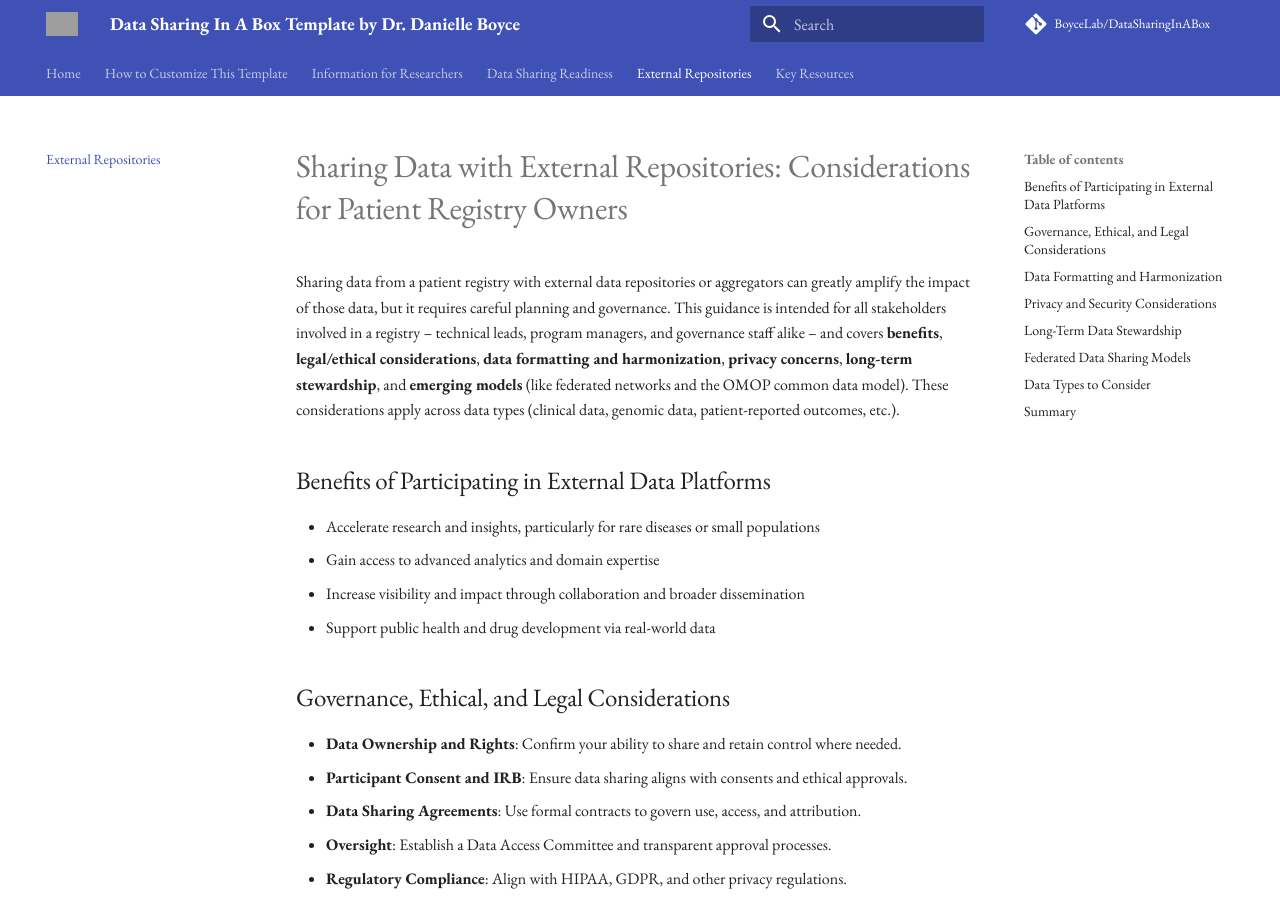
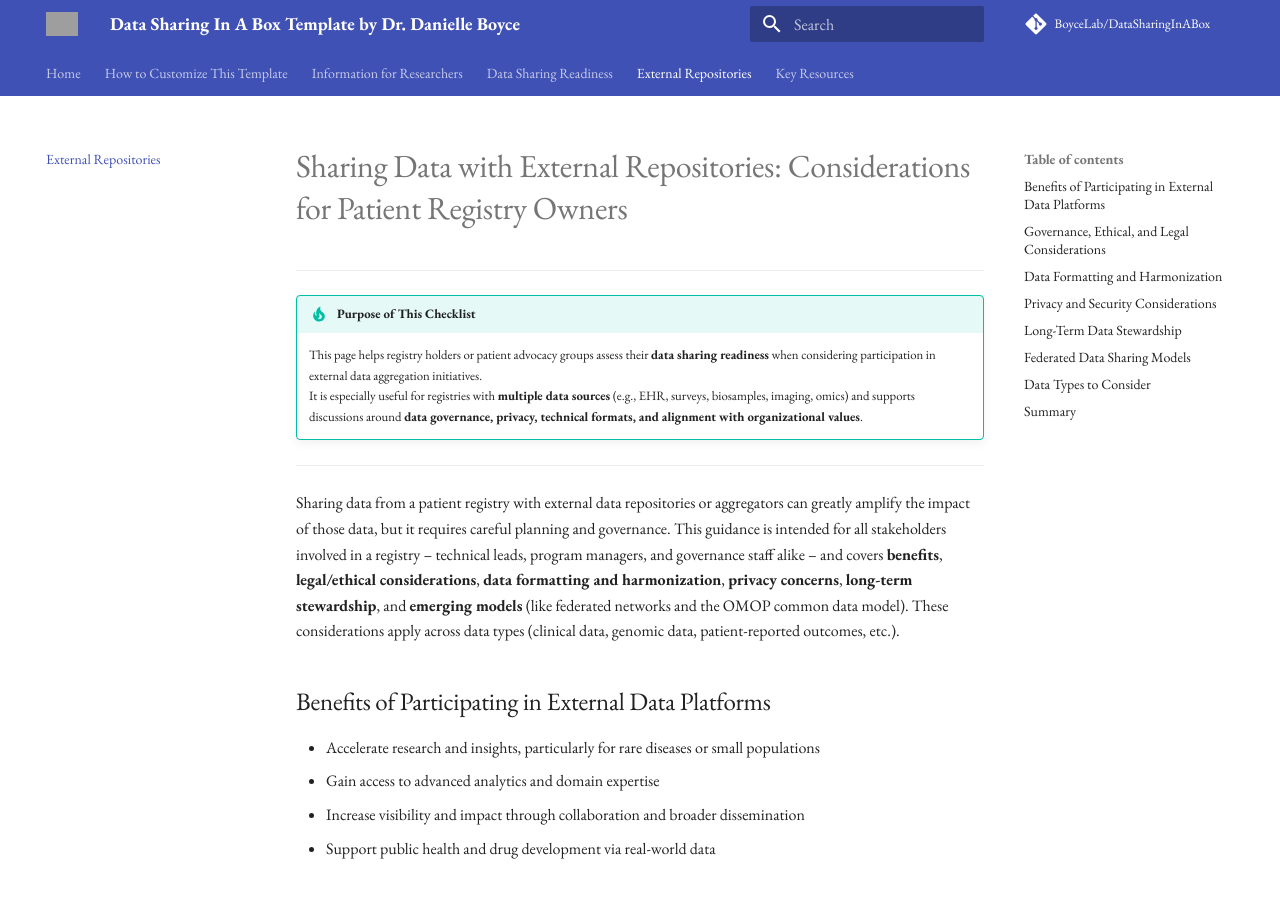
Before and after one commit to BoyceLab/DataSharingInABox, an MkDocs documentation site: the page built from docs/external-repository.md, in a window 1280 px wide and 900 px high. Built offline with MkDocs 1.6.1 and Material for MkDocs 9.7.7, drawn with Linux system fonts in a browser that asks for light colours; comment, search, counter and statistics services are not loaded; grey boxes are pictures that could not be loaded.

Commit message:
Update external-repository.md

```diff
--- a/docs/external-repository.md
+++ b/docs/external-repository.md
@@ -1,4 +1,10 @@
 # Sharing Data with External Repositories: Considerations for Patient Registry Owners
+
+---
+!!! tip "Purpose of This Checklist"
+    This page helps registry holders or patient advocacy groups assess their **data sharing readiness** when considering participation in external data aggregation initiatives.
+    It is especially useful for registries with **multiple data sources** (e.g., EHR, surveys, biosamples, imaging, omics) and supports discussions around **data governance, privacy, technical formats, and alignment with organizational values**.
+---
 
 Sharing data from a patient registry with external data repositories or aggregators can greatly amplify the impact of those data, but it requires careful planning and governance. This guidance is intended for all stakeholders involved in a registry – technical leads, program managers, and governance staff alike – and covers **benefits**, **legal/ethical considerations**, **data formatting and harmonization**, **privacy concerns**, **long-term stewardship**, and **emerging models** (like federated networks and the OMOP common data model). These considerations apply across data types (clinical data, genomic data, patient-reported outcomes, etc.).
 
```
